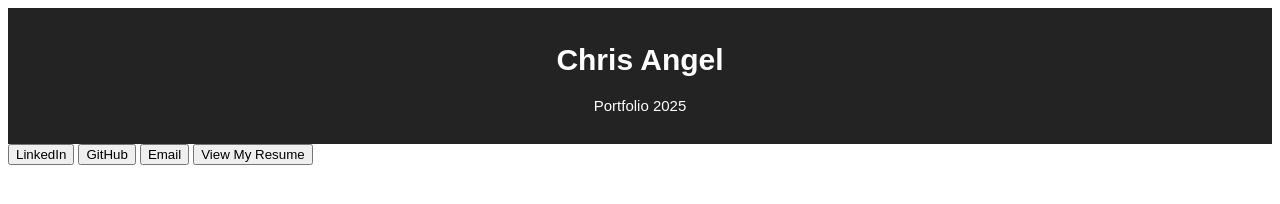
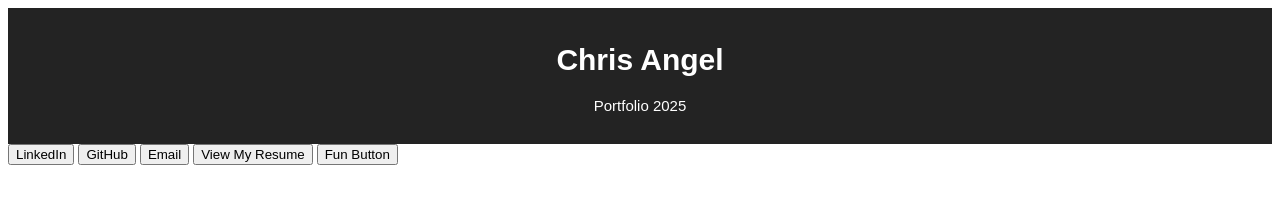
Before and after one commit to AngelCyth/Chris-Portfolio, a plain HTML site: page index.html in a window 1280 px wide. Drawn offline with Linux system fonts and the light colour scheme.

Commit message:
Update index.html

```diff
--- a/index.html
+++ b/index.html
@@ -37,6 +37,7 @@
         <button onclick="window.location.href='https://github.com/AngelCyth'"> GitHub </button>
         <button> Email </button>
         <button onclick="window.open('Resume2025.pdf', '_blank')">View My Resume</button>
+        <button> Fun Button </button>
     </div>
 </body>
 </html>
```
